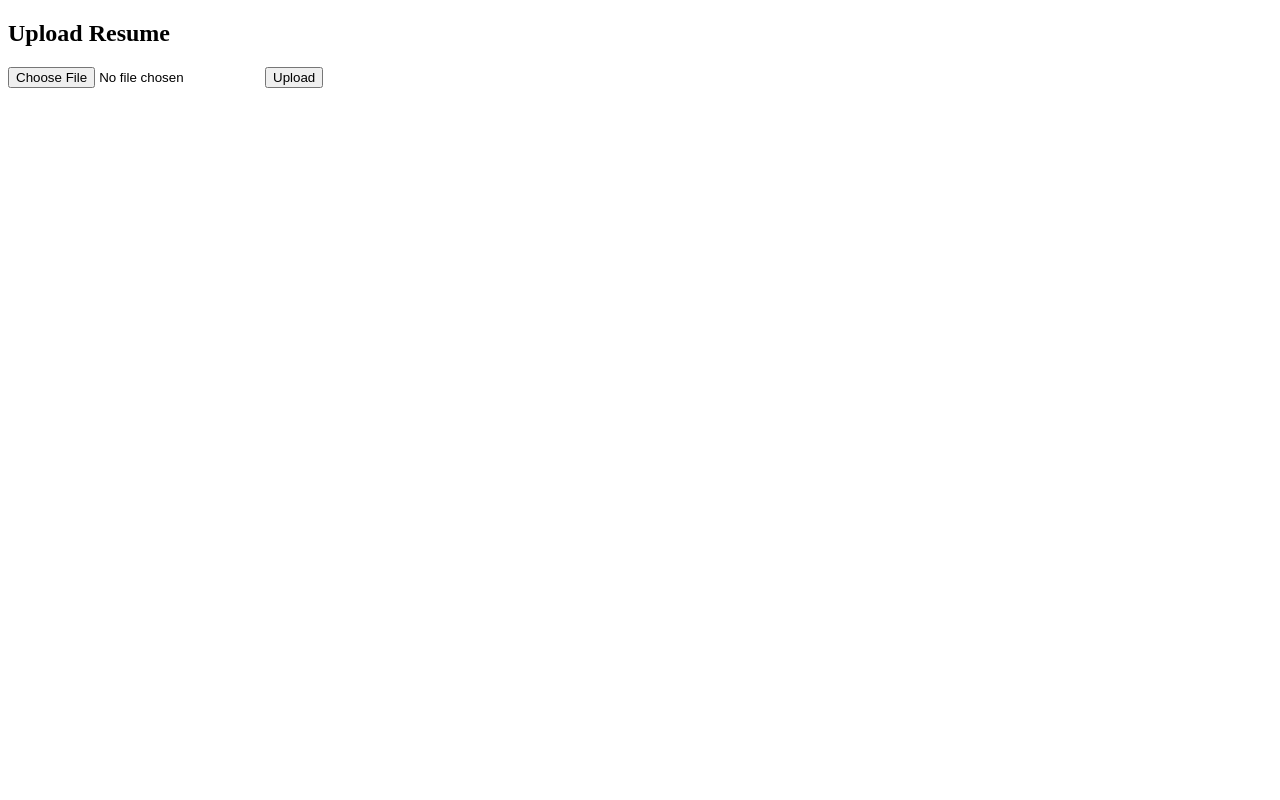
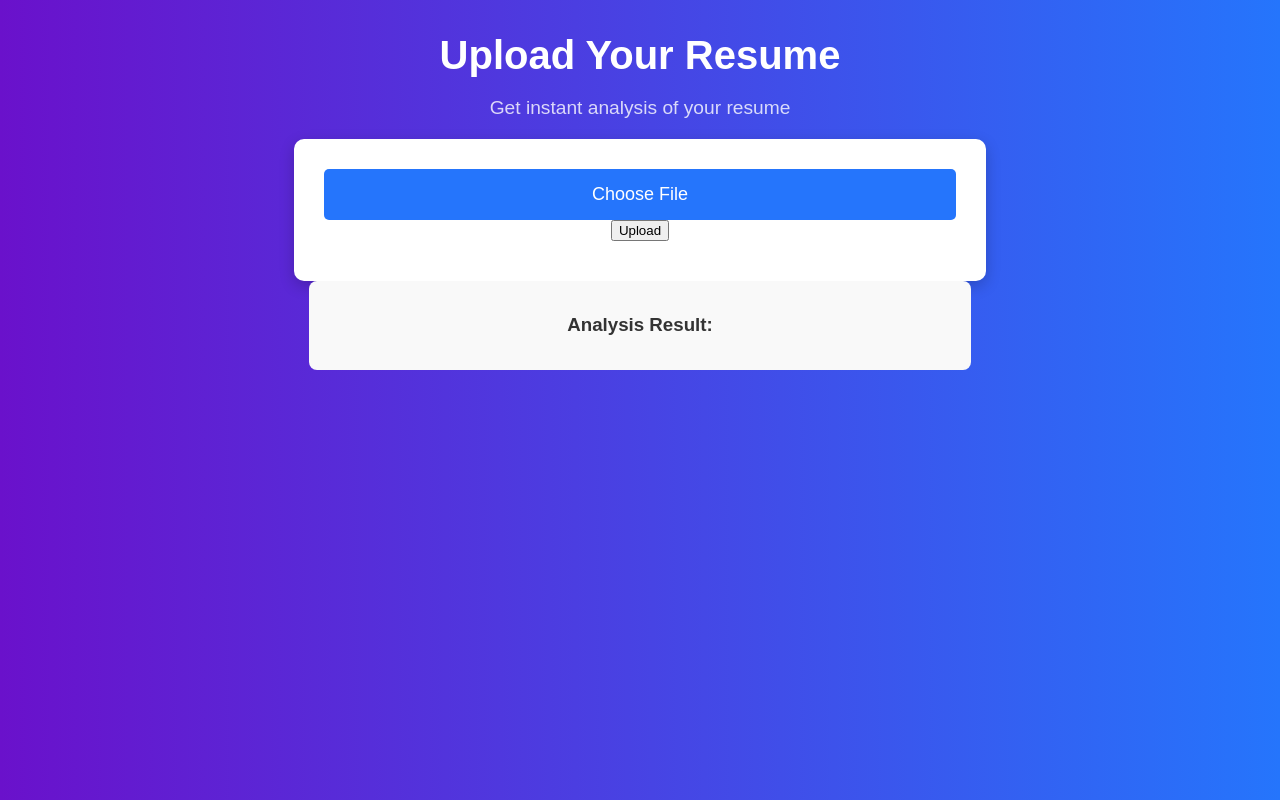
Before and after one commit to manav2121/ai_fro, a plain HTML site: page upload.html in a window 1280 px wide. Drawn offline with nearby package versions, Linux system fonts and the light colour scheme.

Commit message:
Update upload.html

```diff
--- a/upload.html
+++ b/upload.html
@@ -1,13 +1,42 @@
 <!DOCTYPE html>
-<html>
+<html lang="en">
 <head>
+    <meta charset="UTF-8">
+    <meta name="viewport" content="width=device-width, initial-scale=1.0">
     <title>AI Resume Scanner</title>
+
+    <!-- Link CSS -->
+    <link rel="stylesheet" href="styles.css">
 </head>
 <body>
-    <h2>Upload Resume</h2>
-    <form action="/" method="post" enctype="multipart/form-data">
-        <input type="file" name="resume" required>
-        <button type="submit">Upload</button>
-    </form>
+    <h2 class="title">Upload Your Resume</h2>
+    <p class="subtitle">Get instant analysis of your resume</p>
+
+    <div class="upload-box">
+        <form id="uploadForm">
+            <label for="fileInput" class="upload-label">Choose File</label>
+            <input type="file" id="fileInput" name="resume" required>
+            <button type="submit">Upload</button>
+        </form>
+
+        <!-- Progress Bar -->
+        <div id="progressContainer" class="d-none">
+            <div class="progress">
+                <div class="progress-bar" style="width: 0%; height: 10px; background: #2575fc;"></div>
+            </div>
+        </div>
+    </div>
+
+    <!-- Result Section -->
+    <div id="resultContainer" class="d-none">
+        <h3>Analysis Result:</h3>
+        <ul id="resultList"></ul>
+    </div>
+
+    <!-- Include jQuery -->
+    <script src="https://code.jquery.com/jquery-3.6.0.min.js"></script>
+
+    <!-- Include script.js -->
+    <script src="script.js"></script>
 </body>
 </html>
```
